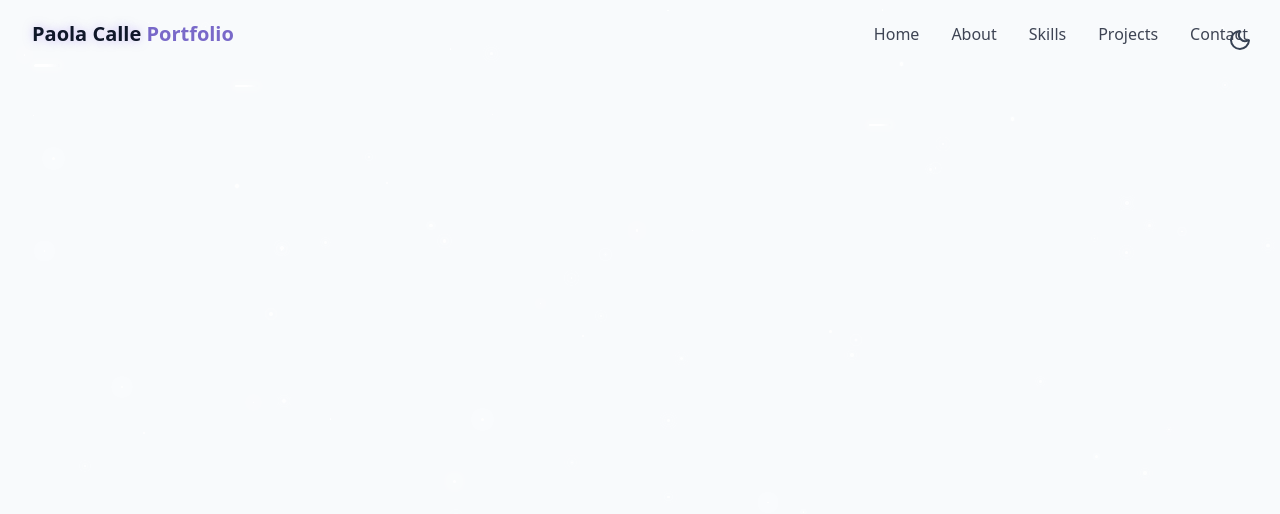
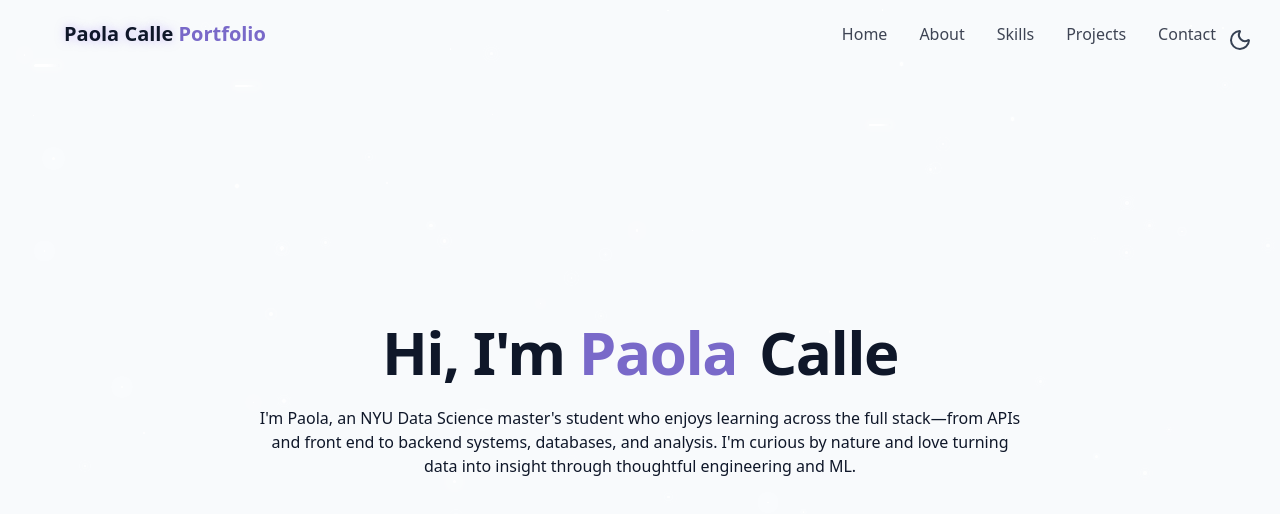
Before and after one commit to paolacalle/personal-site, a React (Vite) app in the folder app/: page / in a window 1280 px wide. Shown: the top 514 px of the page. Built offline with nearby package versions, Linux system fonts and the light colour scheme.

Commit message:
hero section

```diff
--- /dev/null
+++ b/app/src/components/HeroSection.jsx
@@ -0,0 +1,30 @@
+
+
+export const HeroSection = () => {
+    return (
+        <section
+            id="hero"
+            className="relative min-h-screen flex flex-col items-center justify-center px-4"
+        >
+            {/* Hero Section Content */}
+            <div className="container max-w-4xl mx-auto text-center z-10">
+                <div className="space-y-6">
+                    <h1
+                        className="text-4xl md:text-6xl font-bold tracking-tight"
+                    >
+                        <span className="opacity-0 animate-fade-in">Hi, I'm</span>
+                        <span className="text-primary opacity-0 animate-fade-in-delay-1"> Paola</span>
+                        <span className="text-gradient ml-2 opacity-0 animate-fade-in-delay-2"> Calle</span>
+                    </h1>
+
+                    <p>
+                        I'm Paola, an NYU Data Science master's student who enjoys
+                        learning across the full stack—from APIs and front end to
+                        backend systems, databases, and analysis. I'm curious by nature and
+                        love turning data into insight through thoughtful engineering and ML.
+                    </p>
+                </div>
+            </div>
+        </section>
+    )
+}
--- a/app/src/index.css
+++ b/app/src/index.css
@@ -103,7 +103,7 @@
 
 @utility container {
   margin-inline: auto;
-  padding-inline: 2rem;
+  padding-inline: 4rem;
 
   @media (width >= 640px) {
     max-width: 640px;
--- a/app/src/pages/Home.jsx
+++ b/app/src/pages/Home.jsx
@@ -1,6 +1,7 @@
 import { ThemeToggle } from "@/components/ThemeToggle"
 import { StarBackground } from "@/components/StarBackground"
 import { Navbar } from "@/components/Navbar"
+import { HeroSection } from "@/components/HeroSection"
 
 
 export const Home = () => {
@@ -12,13 +13,15 @@ export const Home = () => {
             {/* Background Effects */}
             <StarBackground />
 
-
             {/* Navbar */}
             <Navbar />
 
+            {/* Main Content */}
+            <main>
+                {/* Hero Section */}
+                <HeroSection />
 
-            {/* Main Content */}
-
+            </main>
 
             {/* Footer */}
 
```
